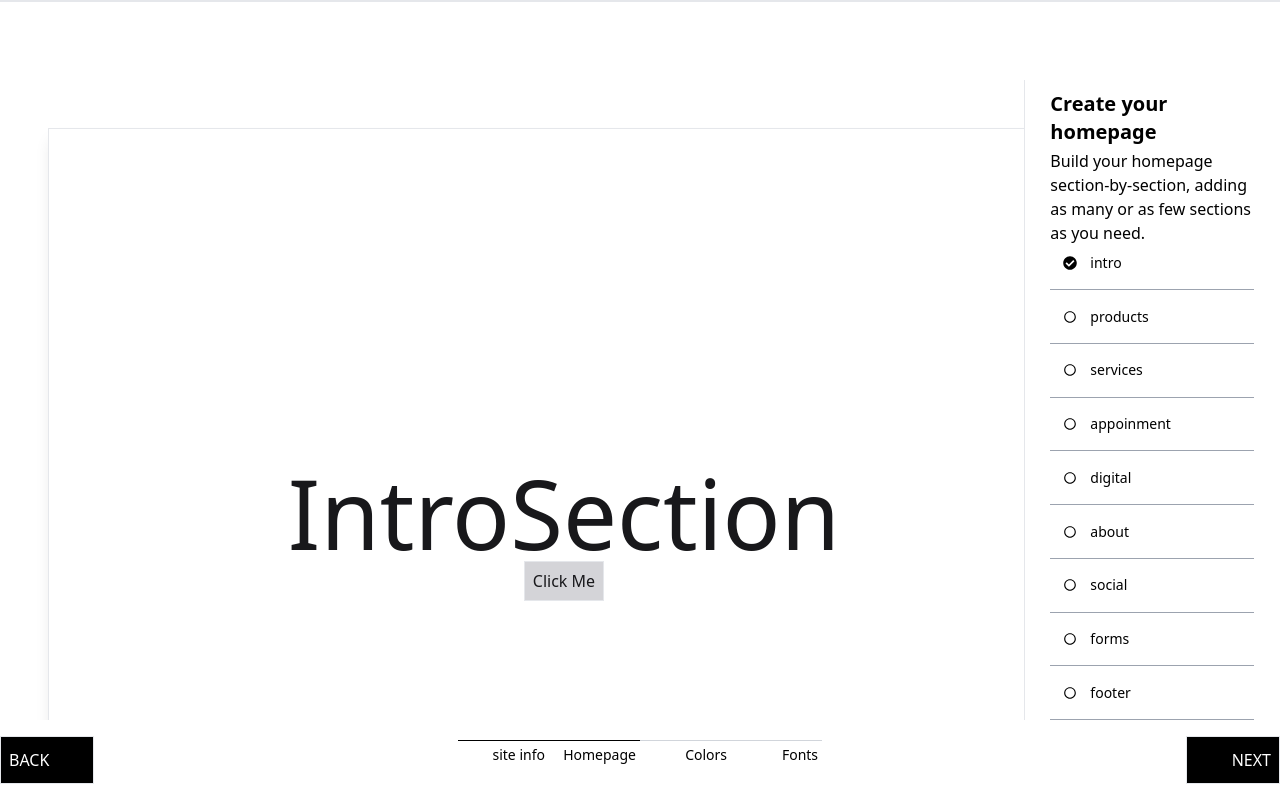
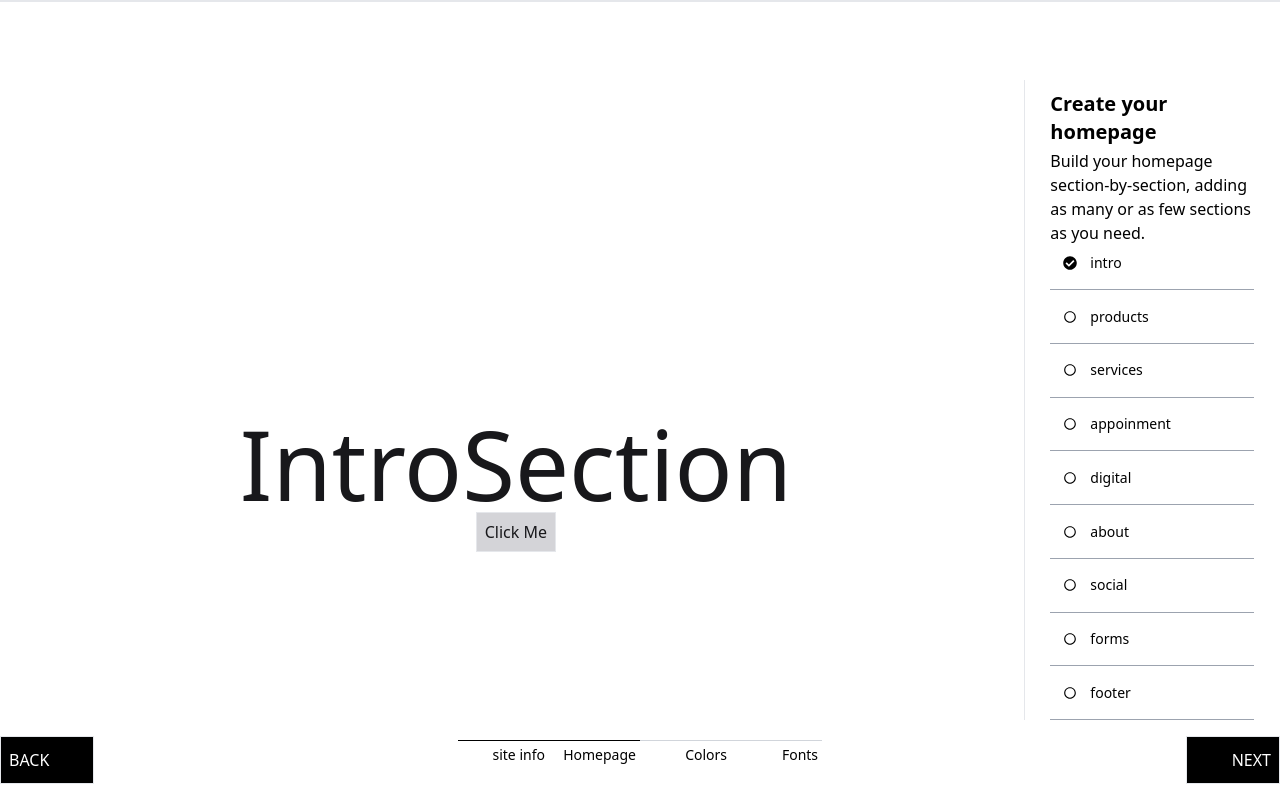
Before and after one commit to sandeeppachatgmailcom/WebDeveloperTool, a React (Vite) app: page /home in a window 1280 px wide. Both pictures are taken after a click on the element "NEXT". Built offline with nearby package versions, Linux system fonts and the light colour scheme.

Commit message:
design view background colours modified for better feel .

```diff
--- a/src/components/Colors/ColorController.jsx
+++ b/src/components/Colors/ColorController.jsx
@@ -16,7 +16,7 @@ const ColorController = () => {
 
 
     return (
-        <div className="w-[100%] h-[100%]   flex flex-col ">
+        <div className="w-[100%] h-[100%]  border-s  border-opacity-45 flex flex-col ">
 
             {
                 Object.keys(colorStore).map((category,indexCount) => {
@@ -24,7 +24,6 @@ const ColorController = () => {
                         <div key={indexCount} className="flex flex-col border-gray-300 border-opacity-10 p-2">
                             <h1 className="text-sm">{category.toUpperCase()}</h1>
                             <div className=" flex  h-10 w-full gap-2   justify-center items-center m-1">
-
                                 {
                                     colorStore[category]?.map((pillet,index) => <div key={index} onClick={()=>{handlePilletColour(pillet); setSelected(index);setSelectedCategory(indexCount)}} className={`${select==index && indexCount == selectedCategory?'border p-1 border-gray-400  ':''} h-6 w-24 cursor-pointer shadow-md   rounded-full`} ><ColourPilletn color={pillet} />   </div>
                                     )
@@ -32,8 +31,6 @@ const ColorController = () => {
                             </div>
                         </div>
                     )
-
-
                 })
             }
 
--- a/src/components/home/DesignView.jsx
+++ b/src/components/home/DesignView.jsx
@@ -12,7 +12,7 @@ const DesignView = ()=>{
     return(
         <div className="w-[100%] flex h-[100%]  ">
             <div className=" h-[100%] overflow-scroll w-full  ">
-               <div className="m-12 mb-0 border   shadow-lg gap-4 flex flex-col justify-center items-center w-full ">
+               <div className=" mb-0    shadow-lg gap-4 flex flex-col justify-center items-center w-full ">
 
                     {
                         Object.keys(menu).map((item,index)=> menu[item] == true ?<div key={index} className="relative flex w-[90%] rounded h-screen   text-white p-1">
--- a/src/pages/ColourPage.jsx
+++ b/src/pages/ColourPage.jsx
@@ -8,8 +8,8 @@ const ColourPage = ()=>{
 
     return (
         <div className=" flex h-[100%] w-[100%]  ">
-             <div className="w-full h-[100%] overflow-scroll   bg-gray-800 bg-opacity-80">
-               <div className="  mb-0 border   w-full shadow-lg gap-4 flex flex-col justify-center items-center  ">
+             <div className="w-full h-[100%] overflow-scroll    ">
+               <div className="  mb-0     w-full shadow-lg gap-4 flex flex-col justify-center items-center  ">
 
                     {
                         Object.keys(menu).map((item,index)=> menu[item] == true ?<div key={index} className="relative flex w-[90%] rounded h-screen   text-white p-1">{item.toUpperCase()}
```
